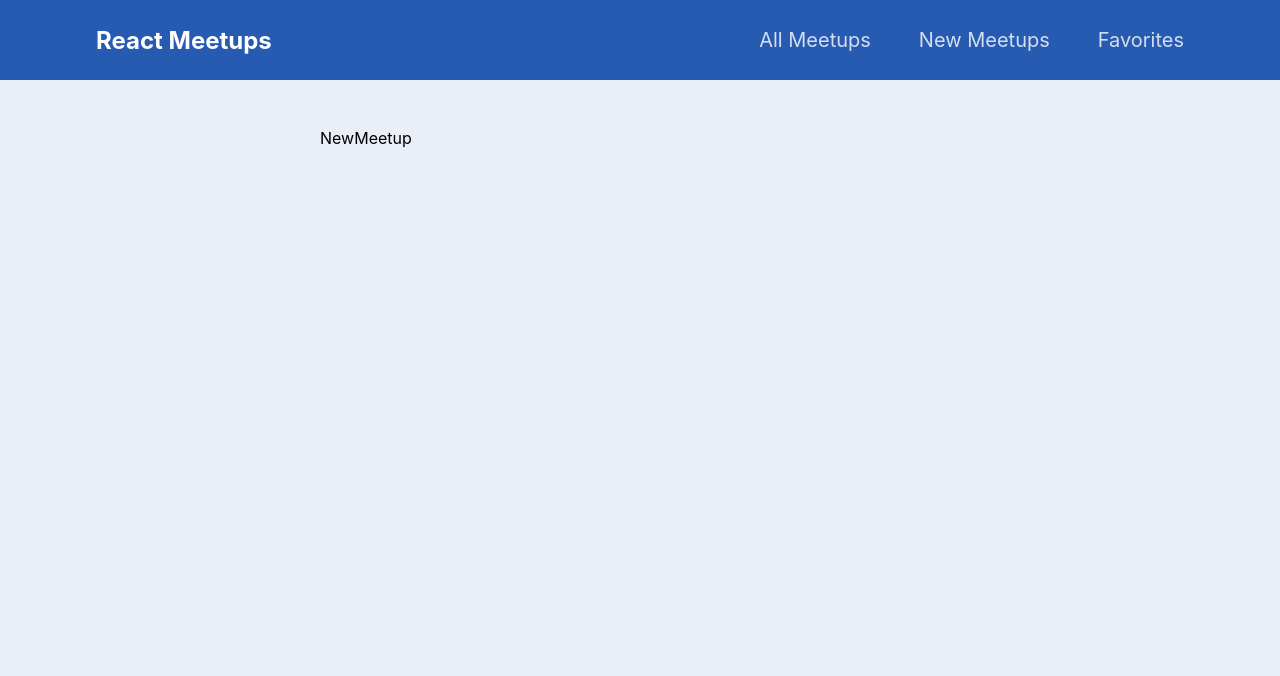
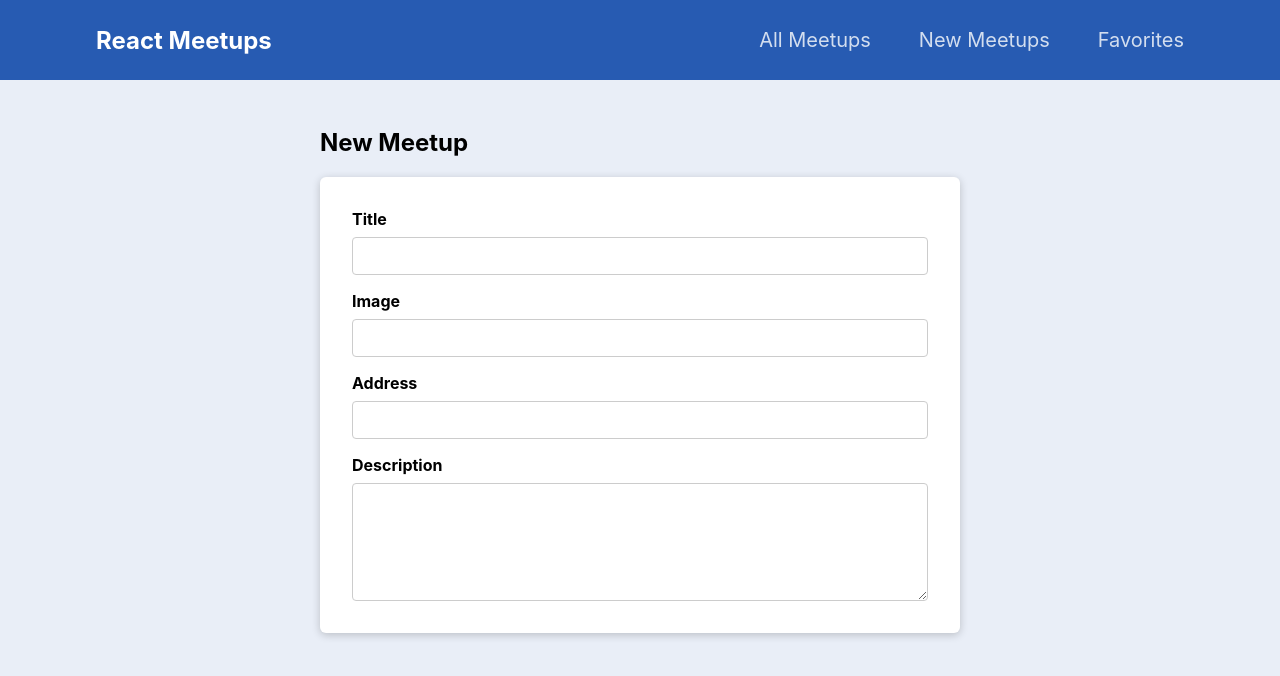
Before and after one commit to tkrempser/react-meetups, a React (Create React App) app: page /new in a window 1280 px wide. Shown: the top 676 px of the page. Built offline with nearby package versions, Linux system fonts and the light colour scheme.

Commit message:
Add meetup form component

```diff
--- a/src/components/layout/NavigationMenu.module.css
+++ b/src/components/layout/NavigationMenu.module.css
@@ -6,6 +6,7 @@
   background-color: #275bb2;
   padding: 0 7.5%;
 }
+
 @media (max-width: 575.98px) {
   .header {
     height: 8rem;
@@ -20,6 +21,7 @@
   color: white;
   font-weight: bold;
 }
+
 @media (max-width: 575.98px) {
   .logo {
     padding-bottom: 1rem;
@@ -37,14 +39,17 @@
 .header li {
   margin-left: 3rem;
 }
+
 .header li:first-child {
   margin-left: 0;
 }
+
 @media (max-width: 767.98px) {
   .header li {
     margin-left: 1.5rem;
   }
 }
+
 @media (max-width: 575.98px) {
   .header li {
     margin-left: 1rem;
@@ -56,6 +61,7 @@
   font-size: 1.25rem;
   color: #d3deef;
 }
+
 @media (max-width: 767.98px) {
   .header a {
     font-size: 1rem;
--- /dev/null
+++ b/src/components/meetups/NewMeetupForm.js
@@ -0,0 +1,29 @@
+import styles from "./NewMeetupForm.module.css";
+import Card from "../layout/Card";
+
+function NewMeetupForm(props) {
+  return (
+    <Card>
+      <form className={styles.form}>
+        <div className={styles.control}>
+          <label htmlFor="title">Title</label>
+          <input type="text" id="title" required />
+        </div>
+        <div className={styles.control}>
+          <label htmlFor="image">Image</label>
+          <input type="url" id="image" required />
+        </div>
+        <div className={styles.control}>
+          <label htmlFor="address">Address</label>
+          <input type="text" id="address" required />
+        </div>
+        <div className={styles.control}>
+          <label htmlFor="description">Description</label>
+          <textarea id="description" rows="5" required />
+        </div>
+      </form>
+    </Card>
+  );
+}
+
+export default NewMeetupForm;
--- /dev/null
+++ b/src/components/meetups/NewMeetupForm.module.css
@@ -0,0 +1,52 @@
+.form {
+  display: flex;
+  flex-direction: column;
+  justify-content: center;
+  padding: 2rem;
+}
+
+.control {
+  margin-bottom: 1rem;
+}
+
+.control:last-child {
+  margin-bottom: 0;
+}
+
+.control label {
+  display: block;
+  font-weight: bold;
+  margin-bottom: 0.5rem;
+}
+
+.control input,
+.control textarea {
+  box-sizing: border-box;
+  display: block;
+  font: inherit;
+  border-radius: 4px;
+  border: 1px solid #ccc;
+  padding: 0.5rem;
+  width: 100%;
+}
+
+.actions {
+  margin-top: 1rem;
+  text-align: right;
+}
+
+.actions button {
+  font: inherit;
+  cursor: pointer;
+  background-color: #2351a0;
+  color: white;
+  padding: 0.5rem 1.5rem;
+  border: 1px solid #2351a0;
+  border-radius: 4px;
+  font-weight: bold;
+}
+
+.actions button:hover,
+.actions button:active {
+  background-color: #e9eef7;
+}
--- a/src/pages/NewMeetup.js
+++ b/src/pages/NewMeetup.js
@@ -1,5 +1,12 @@
+import NewMeetupForm from "../components/meetups/NewMeetupForm";
+
 function NewMeetup() {
-  return <div>NewMeetup</div>;
+  return (
+    <section>
+      <h1>New Meetup</h1>
+      <NewMeetupForm />
+    </section>
+  );
 }
 
 export default NewMeetup;
```
